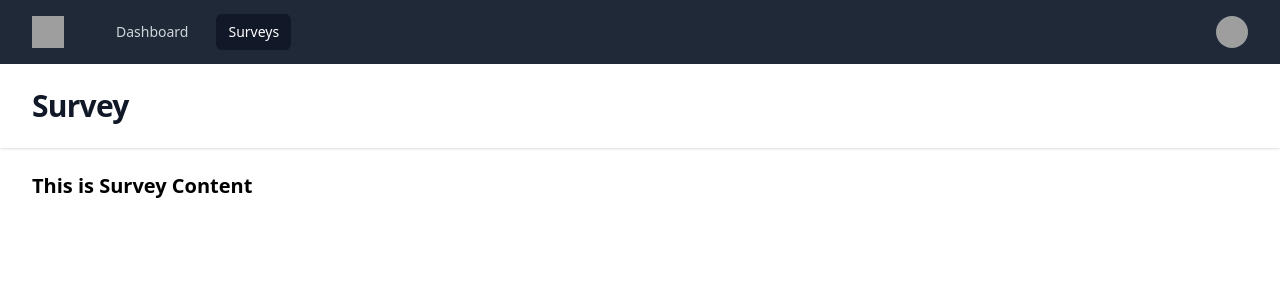
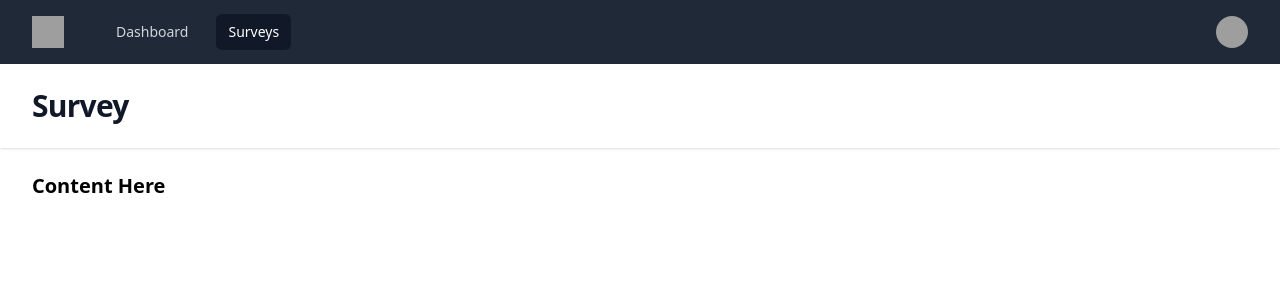
Before and after one commit to DzakiyDzakwan/laravue-survey-application, a Vue app in the folder vue/: page /survey in a window 1280 px wide. Shown: the top 300 px of the page. Built offline with nearby package versions, Linux system fonts and the light colour scheme; grey boxes are pictures that could not be loaded.

Commit message:
Reusable Page Component

```diff
--- a/vue/package.json
+++ b/vue/package.json
@@ -4,7 +4,7 @@
     "version": "0.0.0",
     "type": "module",
     "scripts": {
-    "dev": "vite",
+        "dev": "vite --port=3000",
         "build": "vite build",
         "preview": "vite preview"
     },
--- a/vue/src/components/pages/Dashboard.vue
+++ b/vue/src/components/PageComponent.vue
@@ -2,13 +2,13 @@
     <header class="bg-white shadow">
         <div class="mx-auto max-w-7xl px-4 py-6 sm:px-6 lg:px-8">
             <h1 class="text-3xl font-bold tracking-tight text-gray-900">
-                Dashboard
+                {{ title }}
             </h1>
         </div>
     </header>
     <main>
         <div class="mx-auto max-w-7xl py-6 sm:px-6 lg:px-8">
-            <h1 class="text-xl font-semibold">This is Dashboard Content</h1>
+            <slot> </slot>
         </div>
     </main>
 </template>
@@ -20,6 +20,12 @@
 export default {
     name: "Dashboard",
     components: {},
+    props: {
+        title: {
+            type: String,
+            default: "Title Here",
+        },
+    },
     setup() {
         return {};
     },
--- a/vue/src/components/pages/Survey.vue
+++ /dev/null
@@ -1,24 +0,0 @@
-<template>
-    <header class="bg-white shadow">
-        <div class="mx-auto max-w-7xl px-4 py-6 sm:px-6 lg:px-8">
-            <h1 class="text-3xl font-bold tracking-tight text-gray-900">
-                Survey
-            </h1>
-        </div>
-    </header>
-    <main>
-        <div class="mx-auto max-w-7xl py-6 sm:px-6 lg:px-8">
-            <h1 class="text-xl font-semibold">This is Survey Content</h1>
-        </div>
-    </main>
-</template>
-
-<script>
-export default {
-    name: "Survey",
-    components: {},
-    setup() {
-        return {};
-    },
-};
-</script>
--- /dev/null
+++ b/vue/src/pages/Dashboard.vue
@@ -0,0 +1,18 @@
+<template>
+    <PageComponent :title="this.$route.name">
+        <h1 class="text-xl font-semibold">Content Here</h1>
+    </PageComponent>
+</template>
+
+<script>
+import PageComponent from "../components/PageComponent.vue";
+export default {
+    name: "Dashboard",
+    components: {
+        PageComponent,
+    },
+    setup() {
+        return {};
+    },
+};
+</script>
--- /dev/null
+++ b/vue/src/pages/Survey.vue
@@ -0,0 +1,20 @@
+<template>
+    <PageComponent :title="this.$route.name">
+        <h1 class="text-xl font-semibold">Content Here</h1>
+    </PageComponent>
+</template>
+
+<script>
+import PageComponent from "../components/PageComponent.vue";
+export default {
+    name: "Dashboard",
+    components: {
+        PageComponent,
+    },
+    setup() {
+        return {
+            PageComponent,
+        };
+    },
+};
+</script>
```
Also changed, not shown: vue/src/router/index.js (+6 -6 lines), vue/src/layout/AuthLayout.vue (renamed from vue/src/components/layout/AuthLayout.vue), vue/src/layout/MasterLayout.vue (renamed from vue/src/components/layout/MasterLayout.vue), vue/src/pages/Login.vue (renamed from vue/src/components/pages/Login.vue), vue/src/pages/Register.vue (renamed from vue/src/components/pages/Register.vue). Lines whose indentation alone changed are shown as unchanged.
